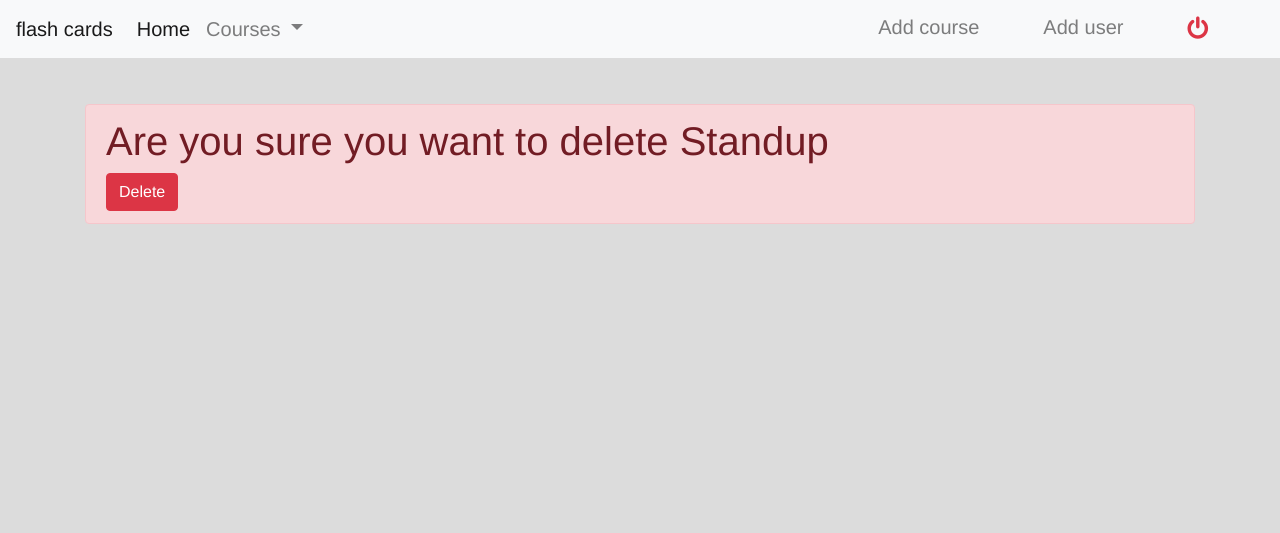
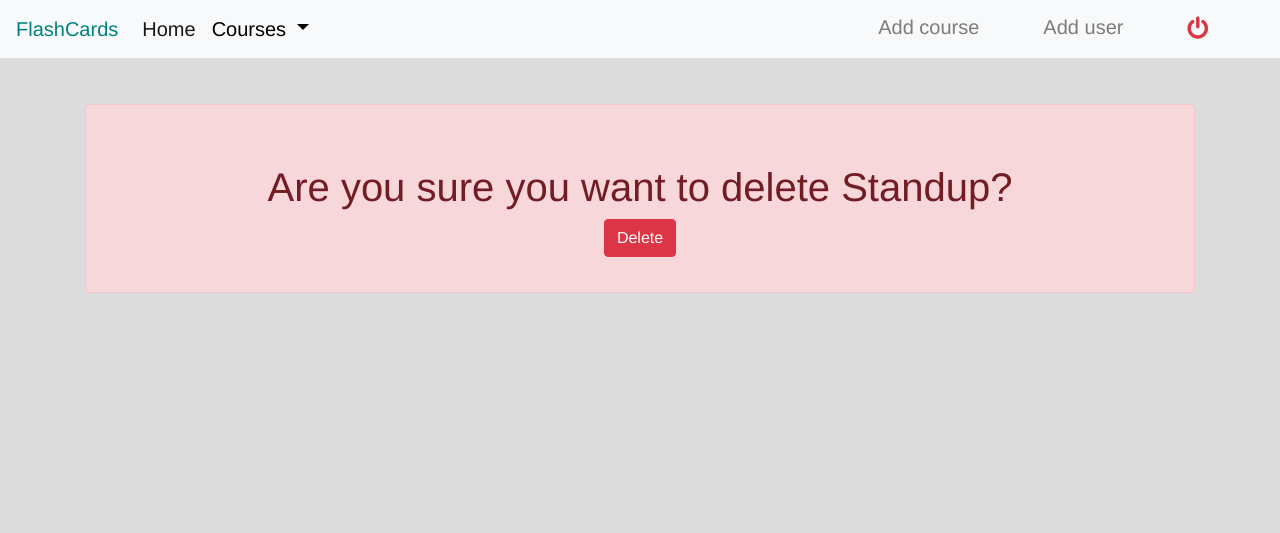
Before and after one commit to ndonyemark/Flash, a Django app: page /delete_flash/1 in a window 1280 px wide. Shown: the top 533 px of the page. Run offline with Django 3.2, Linux system fonts and the light colour scheme; a user stored in the database is signed in; data comes from the database, SQL or seed files in the repository; both versions use the stored data as it was after the commit; some libraries are stand-ins or nearby versions.

Commit message:
Add styling to navbar

```diff
--- a/flashcards/templates/delete_flash.html
+++ b/flashcards/templates/delete_flash.html
@@ -1,17 +1,13 @@
 {% extends 'base.html' %}
 
 {% block content %}
-    <div class="container">
-        <div class="row">
-            <div class="col"><br><br>
+    <div class="container text-center"><br><br>
                 <form action="" method="POST">
                     {% csrf_token %}
-                    <div class="alert alert-danger">
-                        <h1>Are you sure you want to delete {{flash_card}}</h1>
-                        <button type="submit" class="btn btn-danger">Delete</button>
+                    <div class="alert alert-danger"><br><br>
+                        <h1>Are you sure you want to delete {{flash_card}}?</h1>
+                        <button type="submit" class="btn btn-danger">Delete</button><br><br>
                     </div>
                 </form>
-            </div>
-        </div>
     </div>
 {% endblock content %}
--- a/flashcards/templates/flash_detail.html
+++ b/flashcards/templates/flash_detail.html
@@ -1,7 +1,7 @@
 {% extends 'base.html' %}
 
 {% block content %}
-    <div class="container text-center"><br>
+    <div class="container text-center"><br><br>
     <h1 style='color:green'>View Flash Card details</h1>
         <div class="heading">
                 {% if flash_card %}
--- a/flashcards/templates/navbar.html
+++ b/flashcards/templates/navbar.html
@@ -1,5 +1,5 @@
-<nav class="navbar navbar-expand-lg navbar-light bg-light">
-    <a class="navbar-brand" href="{% url 'index' %}">flash cards</a>
+<nav class="navbar navbar-expand-lg navbar-light bg-light" >
+    <a class="navbar-brand" href="{% url 'index' %}"  style='color:#008080'>FlashCards</a>
     <button class="navbar-toggler" type="button" data-toggle="collapse" data-target="#navbarSupportedContent" aria-controls="navbarSupportedContent" aria-expanded="false" aria-label="Toggle navigation">
       <span class="navbar-toggler-icon"></span>
     </button>
@@ -10,7 +10,7 @@
           <a class="nav-link" href="{% url 'index' %}">Home <span class="sr-only">(current)</span></a>
         </li>
         <li class="nav-item dropdown">
-          <a class="nav-link dropdown-toggle" href="#" id="navbarDropdown" role="button" data-toggle="dropdown" aria-haspopup="true" aria-expanded="false">
+          <a class="nav-link dropdown-toggle" href="#" id="navbarDropdown" role="button" data-toggle="dropdown" aria-haspopup="true" aria-expanded="false" style='color:black'>
             Courses
           </a>
           <div class="dropdown-menu" aria-labelledby="navbarDropdown">
--- a/flashcards/views.py
+++ b/flashcards/views.py
@@ -17,7 +17,7 @@ def flash_creation(request):
         form=FlashCreationForm(request.POST)
         if form.is_valid():  # and current_user=='small_bro'
             form.save()
-            return redirect('post_flash')
+            return redirect('index')
     else:
         form=FlashCreationForm()
     return render(request, 'flash_creation.html', {'form': form})
--- a/requirements.txt
+++ b/requirements.txt
@@ -2,9 +2,9 @@ asgiref==3.2.7
 beautifulsoup4==4.9.1
 Django==3.0.7
 django-bootstrap4==2.0.1
-django-widget-tweaks==1.4.8
-gunicorn==20.0.4
+importlib-metadata==1.6.1
 psycopg2==2.8.5
 pytz==2020.1
 soupsieve==2.0.1
 sqlparse==0.3.1
+zipp==3.1.0
```
Also changed, not shown: db.sqlite3 (added).
